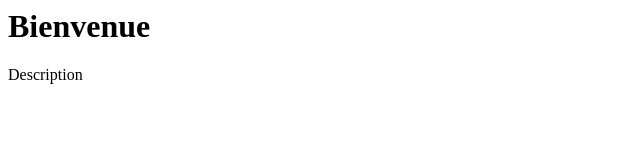
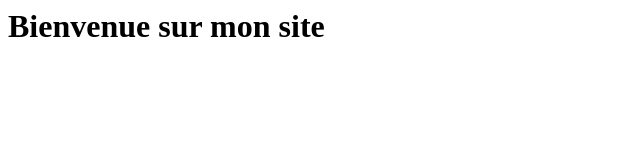
Before and after one commit to mahmoudkrikar18-hubar/mon-site, a plain HTML site: page index.html in a window 1280 px wide. Shown: the whole page, without its empty margins (0-640 px from the left). Drawn offline with Linux system fonts and the light colour scheme.

Commit message:
Modifie le titre sur main

```diff
--- a/index.html
+++ b/index.html
@@ -1,2 +1 @@
-<h1>Bienvenue</h1>
-<p>Description</p>
+<h1>Bienvenue sur mon site</h1>
```
